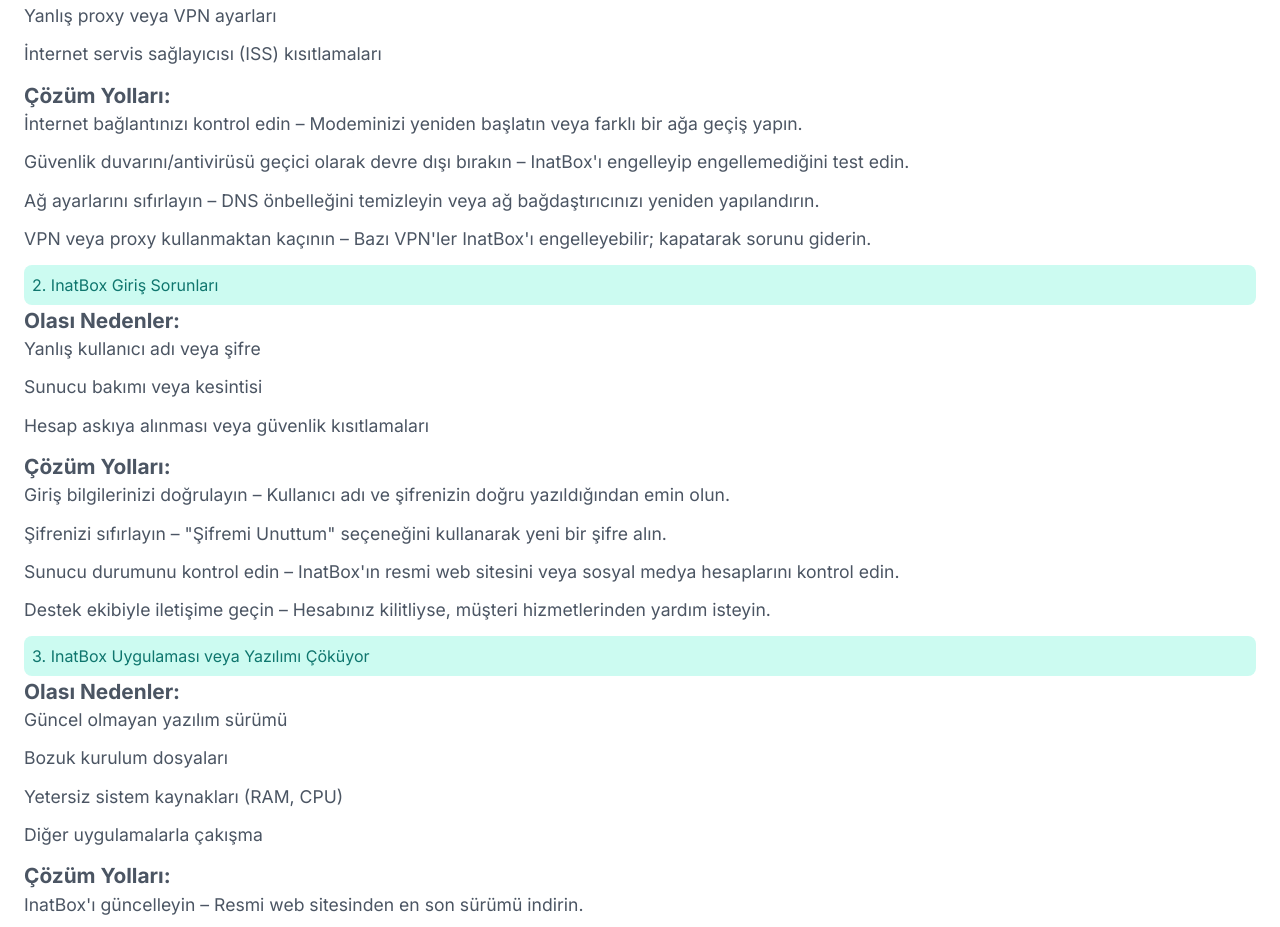
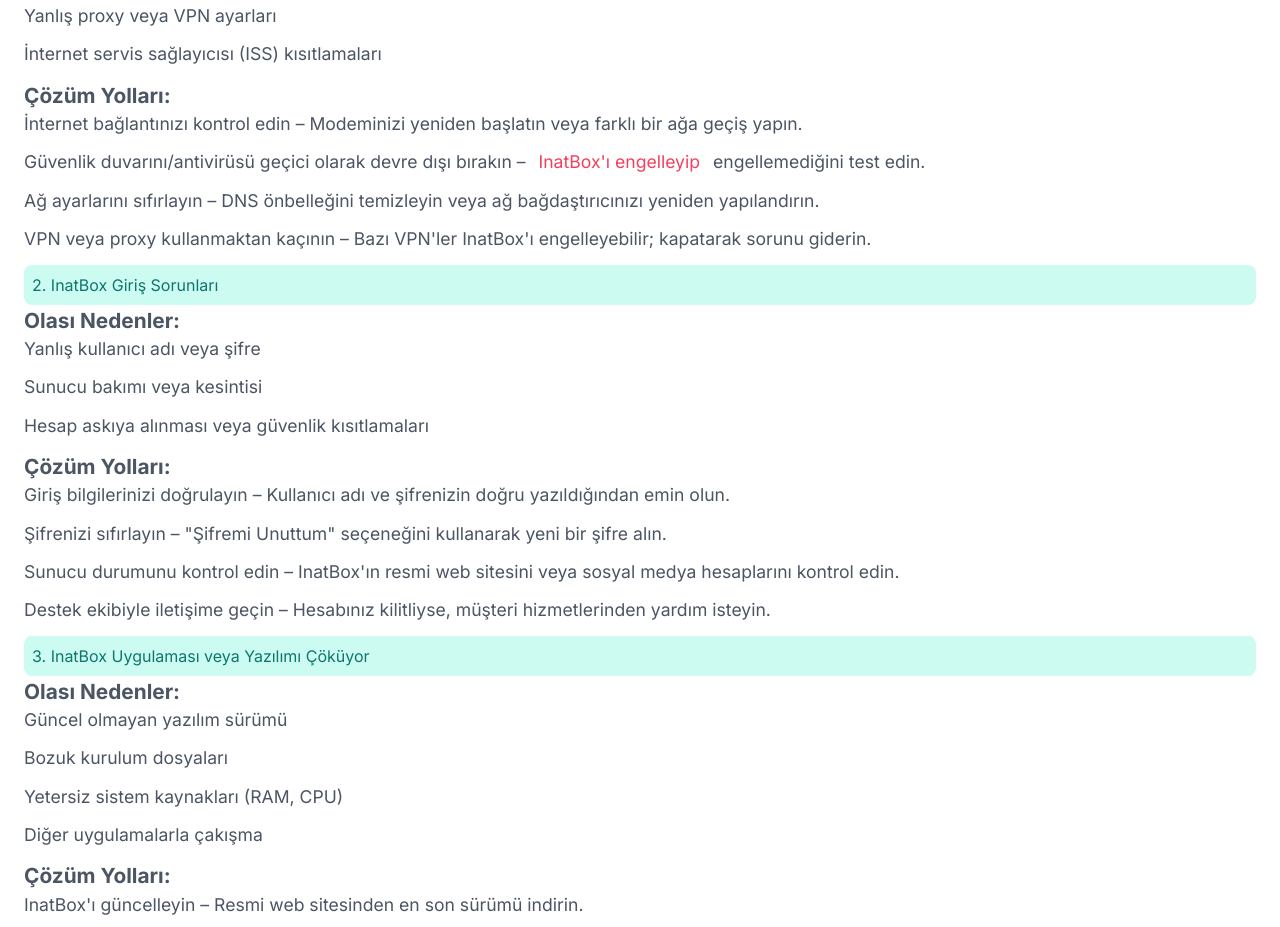
Before and after one commit to inatbox-tv/inatboxcalsimiyor, a plain HTML site: page index.html in a window 1280 px wide. Shown: the part 1508-2435 px from the top of the page. Drawn offline with nearby package versions, Linux system fonts and the light colour scheme.

Commit message:
Update index.html

```diff
--- a/index.html
+++ b/index.html
@@ -11,7 +11,7 @@
     <meta name="robots" content="index, follow, max-snippet:-1, max-image-preview:large, max-video-preview:-1">
     <meta name="googlebot" content="index, follow">
     <meta name="bingbot" content="index, follow">
-
+<meta name="google-site-verification" content="7g8xg_2joYtbIcKNLdqfQSfUgRVlOpRsqs9DwhasC9U" />
     <!-- Open Graph (Facebook) Meta Tags -->
     <meta property="og:type" content="article">
     <meta property="og:title" content="InatBox Çalışmıyor? Yaygın Hatalar ve Çözümleri – 2024">
@@ -381,7 +381,7 @@
             <p><strong>Çözüm Yolları:</strong></p>
             <ul>
                 <li>İnternet bağlantınızı kontrol edin – Modeminizi yeniden başlatın veya farklı bir ağa geçiş yapın.</li>
-                <li>Güvenlik duvarını/antivirüsü geçici olarak devre dışı bırakın – InatBox'ı engelleyip engellemediğini test edin.</li>
+                <li>Güvenlik duvarını/antivirüsü geçici olarak devre dışı bırakın – <a href="https://inatboxapkncelemesi.netlify.app">InatBox'ı engelleyip</a> engellemediğini test edin.</li>
                 <li>Ağ ayarlarını sıfırlayın – DNS önbelleğini temizleyin veya ağ bağdaştırıcınızı yeniden yapılandırın.</li>
                 <li>VPN veya proxy kullanmaktan kaçının – Bazı VPN'ler InatBox'ı engelleyebilir; kapatarak sorunu giderin.</li>
             </ul>
```
